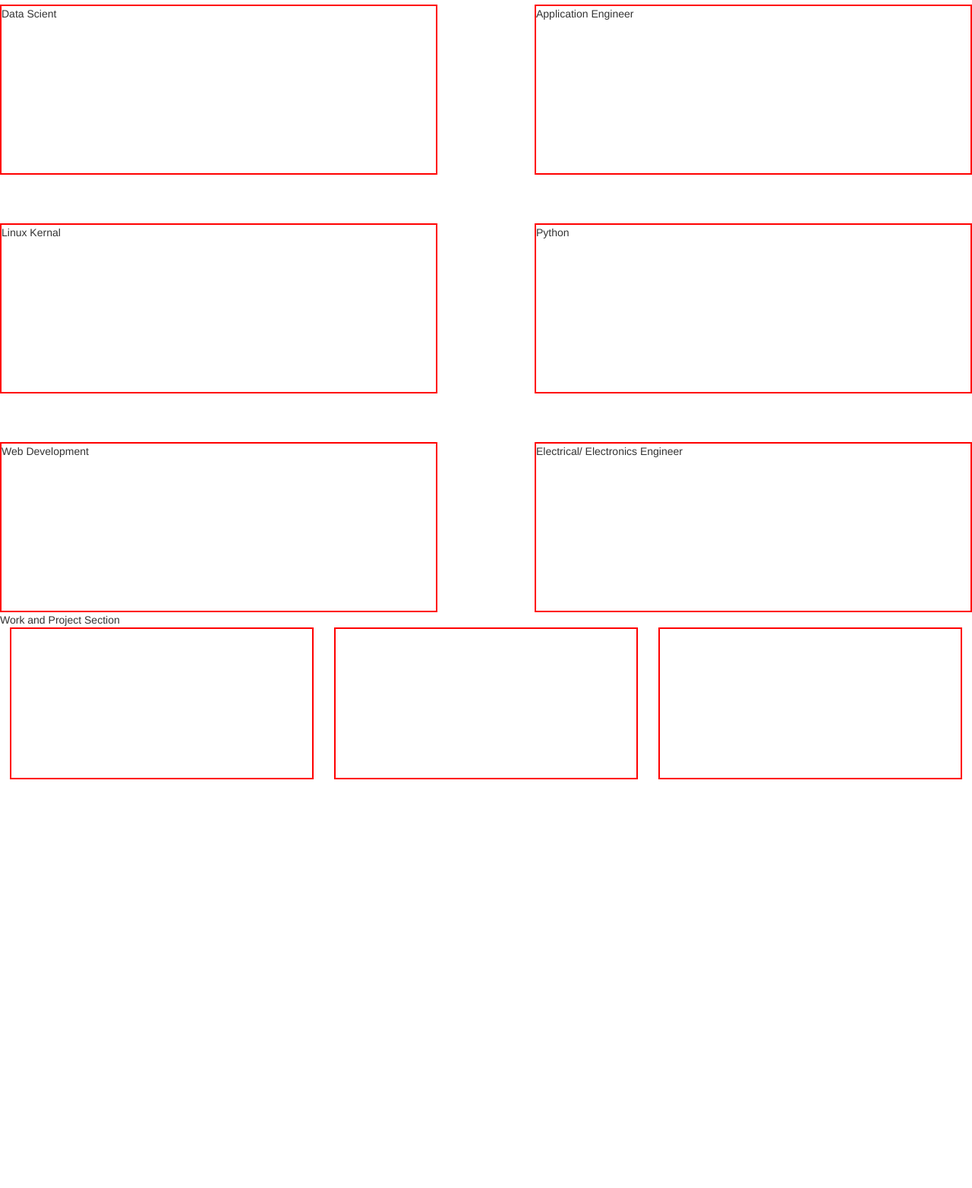
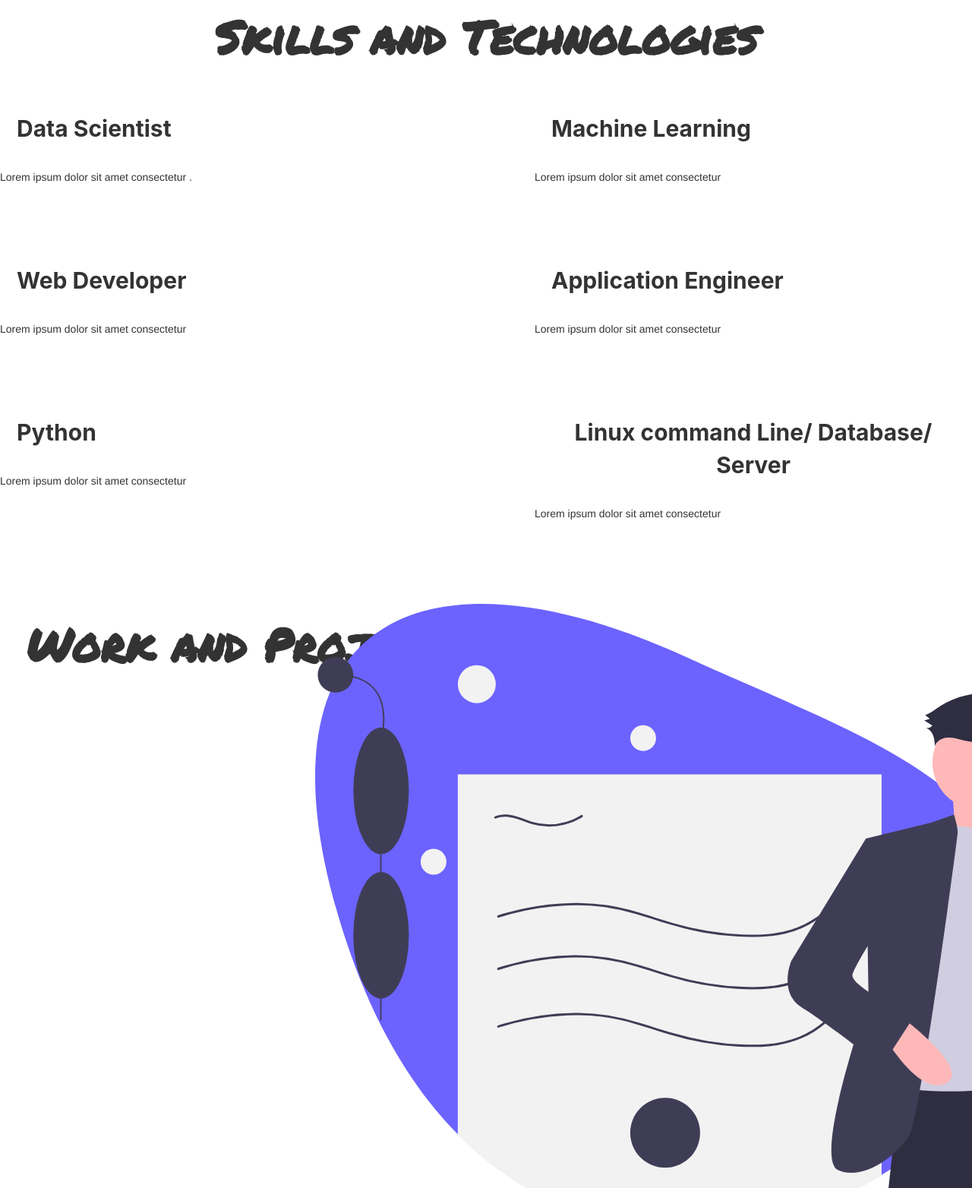
Before and after one commit to Harender-Kmr/Static-Portfolio-Website, a plain HTML site: page index.html in a window 1280 px wide. Shown: the part 1600-3164 px from the top of the page at 76% size. Drawn offline with nearby package versions, Linux system fonts and the light colour scheme; no server answers.

Commit message:
few more chnages to complete Static web

```diff
--- a/index.css
+++ b/index.css
@@ -111,14 +111,14 @@ body {
     align-items: center;
 }
 
-.about #about-right span{
+.heading{
     font-family: 'Permanent Marker', cursive;
     font-weight: bold;
     font-size: 60px;
     padding-top: 60px;
 }
 
-.about #about-right .main_head{
+.main_head{
     display: flex;
     font-family: -apple-system, BlinkMacSystemFont, 'Segoe UI', Roboto, Oxygen, Ubuntu, Cantarell, 'Open Sans', 'Helvetica Neue', sans-serif;
     font-size: 30px;
@@ -130,7 +130,7 @@ body {
 .about #about-right .sub{
     width: 700px;
     height: 300px;
-    border: 2px solid red;
+    /* border: 2px solid red; */
     margin-top: 100px;
     margin-bottom: 100px;
     font-family: -apple-system, BlinkMacSystemFont, 'Segoe UI', Roboto, Oxygen, Ubuntu, Cantarell, 'Open Sans', 'Helvetica Neue', sans-serif;
@@ -142,59 +142,90 @@ body {
 
 
 /* .skills */
+
+
+
+#heading{
+    /* border: 2px solid red; */
+    text-align: center;
+    grid-area: header;
+    font-family: 'Permanent Marker', cursive;
+    font-weight: bold;
+    font-size: 60px;
+    padding-top: px;
+
+}
+#grid-1{
+    /* border: 2px solid red; */
+    grid-area: left-1;
+}
+#grid-2{
+    /* border: 2px solid red; */
+    grid-area: left-2;
+}
+#grid-3{
+    /* border: 2px solid red; */
+    grid-area: left-3;
+}
+#grid-4{
+    /* border: 2px solid red; */
+    grid-area: right-1;
+}
+#grid-5{
+    /* border: 2px solid red; */
+    grid-area: right-2;
+}
+#grid-6{
+    /* border: 2px solid red; */
+    grid-area: right-3;
+}
+
 .skills{
     height: 100vh;
     display: grid;
     grid-template-columns: 45% 45%;
+    grid-template-rows: 15% 25% 25% 25%;
     column-gap:10%;
-    row-gap: 8%;
-}
-
-#grid-1{
-    border: 2px solid red;
-}
-#grid-2{
-    border: 2px solid red;
-}
-#grid-3{
-    border: 2px solid red;
-}
-#grid-4{
-    border: 2px solid red;
-}
-#grid-5{
-    border: 2px solid red;
-}
-#grid-6{
-    border: 2px solid red;
+    /* row-gap: 15%; */
+    grid-template-areas:
+    "header header"
+    'left-1 right-1'
+    'left-2 right-2'
+    'left-3 right-3';
 }
 
 
-.work{
-    height: 100vh;
-}
 
 
 .work{
     display: flex;
-    flex-direction: column;
+    height: 100vh;
+    justify-content: space-between;
+    /* border: 2px solid red; */
 }
 
 
 /* work_project */
 #project-box{
     display: flex;
-    flex-direction: row;
-    justify-content: space-around;
+    flex-direction: column;
+    align-items: center;
+    width: 50%;
+    /* border: 2px solid red; */
 }
 
-
-.box{
-    width: 400px;
-    height: 200px;
-    border: 2px solid red;
+.work #work-right{
+    display: flex;
+    justify-content: center;
+    align-items: center;
+    /* border: 2px solid red; */
+    width: 50%;
 }
 
+#git-api{
+    display: flex;
+    flex-direction: column;
+}
 
 
 
--- a/index.html
+++ b/index.html
@@ -55,10 +55,11 @@
         </div>
 
         <div id="about-right">
-            <Span>About Harender</Span>
+            <Span class="heading">About Harender</Span>
             <p class="main_head">Application engineer | Data Science Aspirant | Python Enthusiast | Web developer</p>
             <p class="sub">Lorem ipsum dolor sit amet consectetur adipisicing elit. Ratione quisquam,
-                qui ullam, sed praesentium nulla necessitatibus facere deserunt commodi explicabo incidunt suscipit officiis quis
+                qui ullam, sed praesentium nulla necessitatibus facere deserunt commodi explicabo incidunt suscipit
+                officiis quis
                 possimus, nostrum distinctio et provident quasi tempora autem tenetur dignissimos.</p>
         </div>
     </div>
@@ -66,24 +67,42 @@
 
 
     <div class="skills">
-            <div id="grid-1">Data Scient</div>
-            <div id="grid-2">Application Engineer</div>
-            <div id="grid-3">Linux Kernal</div>
-            <div id="grid-4">Python</div>
-            <div id="grid-5">Web Development</div>
-            <div id="grid-6">Electrical/ Electronics Engineer</div>
+        <div id="heading"><span>Skills and Technologies</span></div>
+        <div id="grid-1"><p class="main_head">Data Scientist</p>
+            <p class="sub">Lorem ipsum dolor sit amet consectetur .</p></div>
+        <div id="grid-2"><p class="main_head">Web Developer</p>
+            <p class="sub">Lorem ipsum dolor sit amet consectetur </p></div>
+        <div id="grid-3"><p class="main_head">Python</p>
+            <p class="sub">Lorem ipsum dolor sit amet consectetur </p></div>
+        <div id="grid-4"><p class="main_head">Machine Learning</p>
+            <p class="sub">Lorem ipsum dolor sit amet consectetur </p></div>
+        <div id="grid-5"><p class="main_head">Application Engineer</p>
+            <p class="sub">Lorem ipsum dolor sit amet consectetur </p></div>
+        <div id="grid-6"><p class="main_head">Linux command Line/ Database/ Server</p>
+            <p class="sub">Lorem ipsum dolor sit amet consectetur </p></div>
     </div>
 
     <!-- Work/Projects -->
     <div class="work">
-            Work and Project Section
         <div id="project-box">
-    <ul id="git-api"></ul>
+            <div id="work-head">
+                <span class="heading">
+                    Work and Projects
+                </span>
+            </div>
+            <div>
+                <ul class="main_head" id="git-api"></ul>
+            </div>
+        </div>
+
+
+        <div id="work-right">
+            <img src="/Img/skill.svg" alt="">
+
         </div>
 
     </div>
 
-        <div id="demo"></div>
 
 
     <!-- Contact -->
@@ -131,12 +150,13 @@
 
 
             <div class="social">
-                    <a href= "mailto: abc@example.com" target="_blank"><i class="flaticon-gmail"></i></a>
-                    <a href="www.linkedin.com/in/harender-kumar-DataScience" target="_blank"><i
+                <a href="mailto: abc@example.com" target="_blank"><i class="flaticon-gmail"></i></a>
+                <a href="https://www.linkedin.com/in/harender-kumar-DataScience" target="_blank"><i
                         class="flaticon-linkedin-logo"></i></a>
                 <a href="https://github.com/Harender-Kmr" target="_blank"><i class="flaticon-github"></i></a>
                 <a href="https://twitter.com/me_harender" target="_blank"><i class="flaticon-twitter-sign"></i></a>
-                        <a href="https://www.google.co.in/maps/place/Westend+DLF+Chattarpur+Farms,+DLF+Farms,+New+Delhi,+Delhi+110030/@28.4899008,77.1535056,16z/data=!3m1!4b1!4m5!3m4!1s0x390d1e5042d40551:0x2a6a0f431b08f1bb!8m2!3d28.486974!4d77.1557063" target="_blank"><i class="flaticon-placeholder"></i></a>
+                <a href="https://www.google.co.in/maps/place/Westend+DLF+Chattarpur+Farms,+DLF+Farms,+New+Delhi,+Delhi+110030/@28.4899008,77.1535056,16z/data=!3m1!4b1!4m5!3m4!1s0x390d1e5042d40551:0x2a6a0f431b08f1bb!8m2!3d28.486974!4d77.1557063"
+                    target="_blank"><i class="flaticon-placeholder"></i></a>
             </div>
 
 
--- a/index.js
+++ b/index.js
@@ -8,13 +8,14 @@ function append(parent, child){
   return parent.appendChild(child)
 }
 
-var htmlElements = "";
-for (var i = 0; i < 3; i++) {
-   htmlElements += '<div class="box"></div>';
-}
-var container = document.getElementById("project-box");
-container.innerHTML = htmlElements;
+// var htmlElements = "";
+// for (var i = 0; i < 3; i++) {
+//    htmlElements += '<div class="box"></div>';
+// }
+// var container = document.getElementById("project-box");
+// container.innerHTML = htmlElements;
 
+const ul = document.getElementById('git-api')
 
 // const ul = document.getElementsByClassName('box')
 
@@ -24,16 +25,18 @@ fetch('https://api.github.com/users/Harender-Kmr/repos')
   let git = data;
   return git.map(function (Project){
     // console.log(git)
+
     let li = createNode('li');
     let name = createNode('name');
     let desc = createNode('desc')
+    console.log(git)
 
     name.innerHTML  = `${Project.name}`;
-      desc.innerHTML = `${Project.description}`;
+    // desc.innerHTML = `${Project.description}`;
 
-      append(li, name)
-      append(li, desc)
-      // append(ul,li)
+    append(li, name)
+    append(li, desc)
+    append(ul, li)
     })
   })
 
```
Lines whose indentation alone changed are shown as unchanged.
